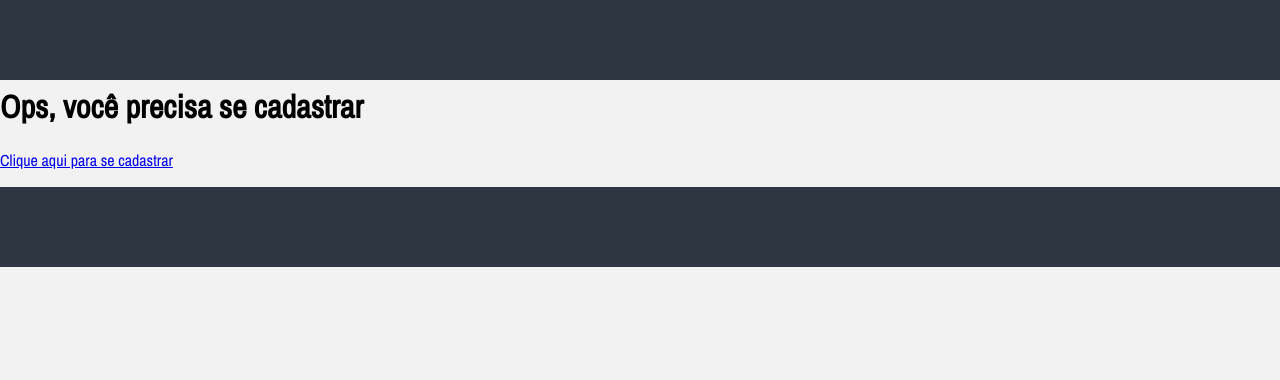
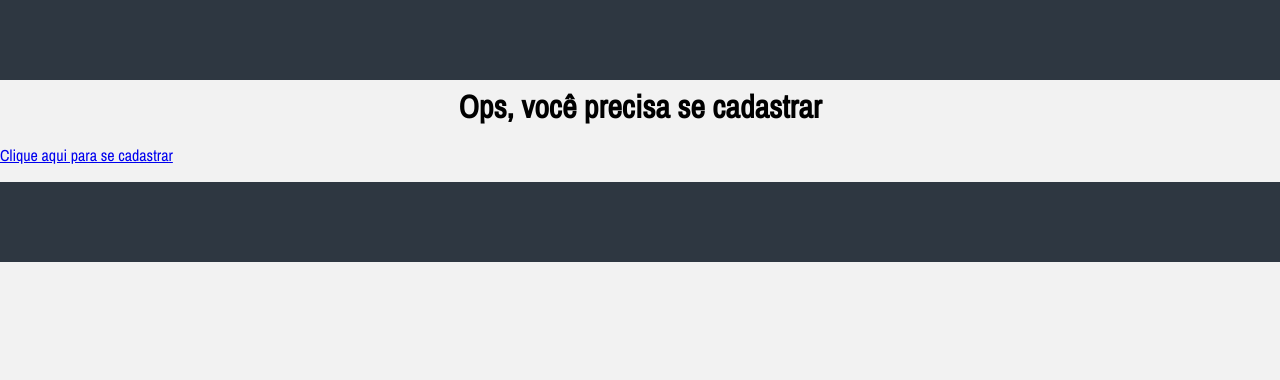
Before and after one commit to BabiMoreira/ideiasMalucas, a Django app: page /ideias in a window 1280 px wide. Shown: the top 380 px of the page. Run offline with Django 3.2, Linux system fonts and the light colour scheme; parts of the project's set-up code (start-up, migrations or seed data) failed here and were passed over.

Commit message:
arrumar lista

```diff
--- a/website/static/css/styles.css
+++ b/website/static/css/styles.css
@@ -1,8 +1,8 @@
 body{
-margin: 0; padding: 0;
+margin: 0;
 background-color: #F2F2F2;
 font-family: 'Archivo Narrow', sans-serif;
-background-image: url()}
+}
 
 header, footer{
     background-color: #2E3741;
@@ -50,6 +50,14 @@ img{
     height: 70px;
 }
 
-h1{
+/* h1{
     margin-top: 5px;
+} */
+
+.lista, h1{
+    display: flex;
+    flex-direction: column;
+    align-items: center;
+    justify-content: center;
+    margin: 5px;
 }
```
Also changed, not shown: website/templates/lista.html (+4 -3 lines), db.sqlite3.
